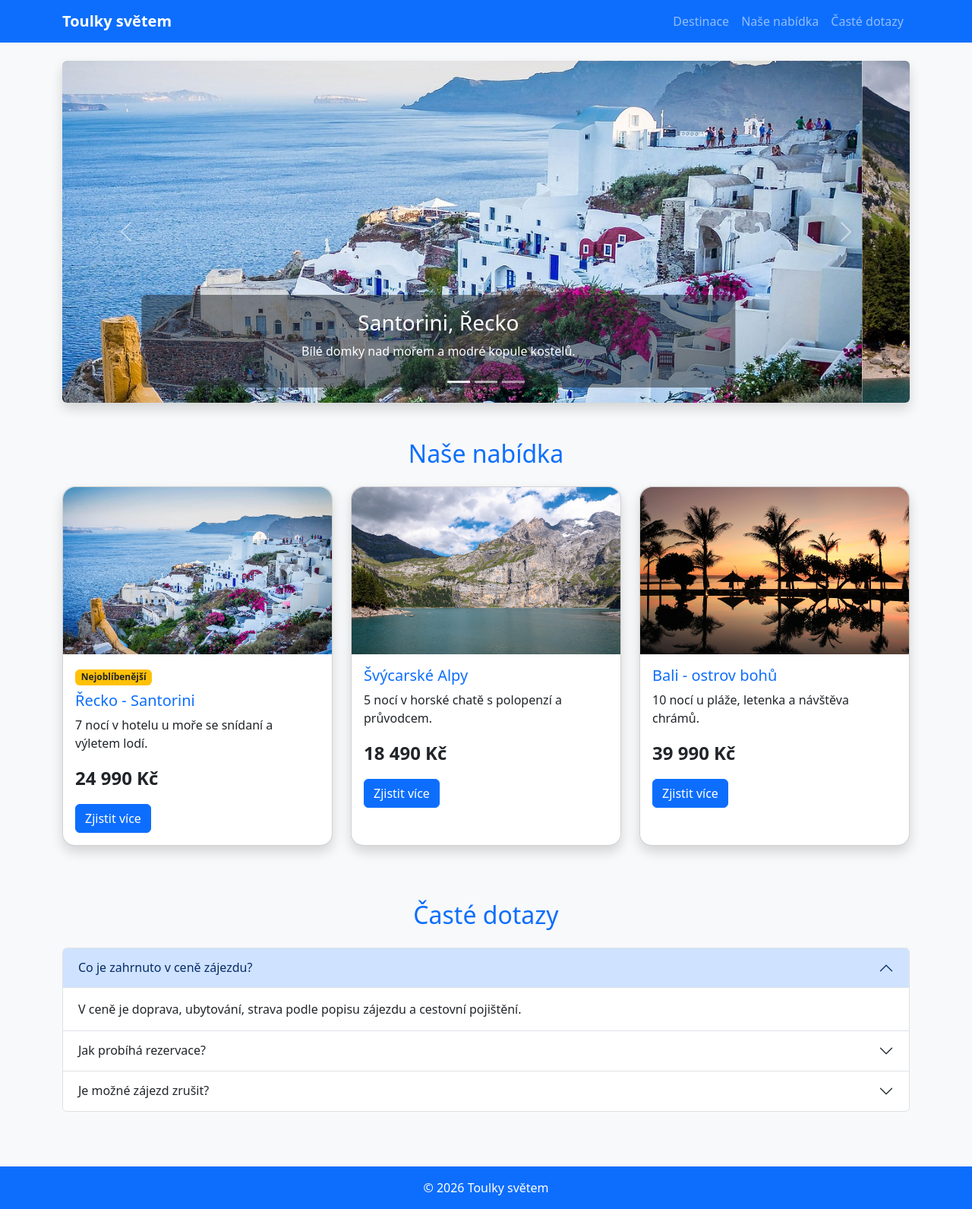
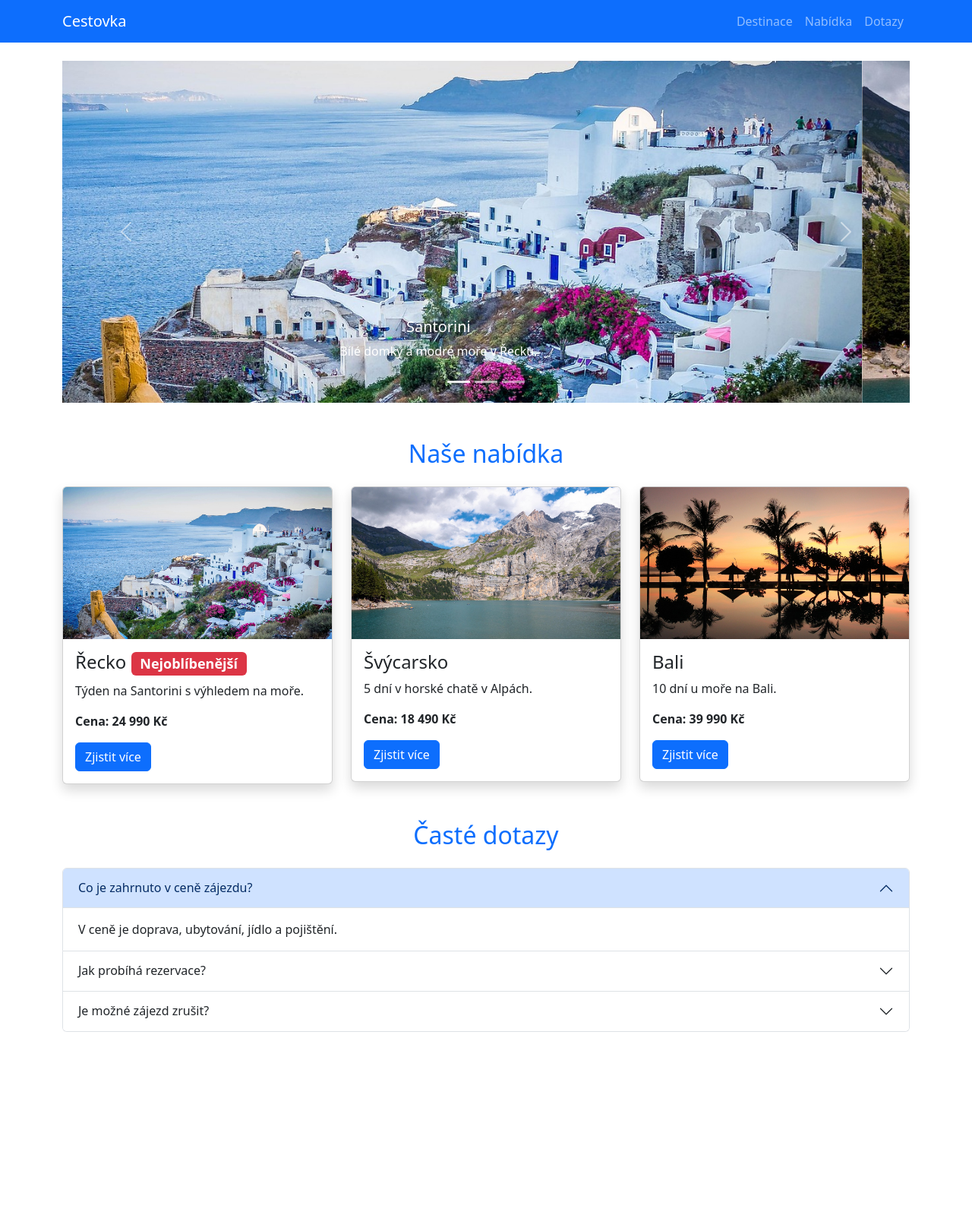
Before and after one commit to kojdad-alt/Skola, a plain HTML site: page index.html in a window 1280 px wide. Shown: the whole page at 76% size. After the commit the page ends 1406 px from the top, so only its background shows below. Drawn offline with nearby package versions, Linux system fonts and the light colour scheme.

Commit message:
Stránka v jednodušším stylu podle školní ukázky
Co-Authored-By: Claude Opus 5.5 <noreply@anthropic.com>

```diff
--- a/index.html
+++ b/index.html
@@ -1,162 +1,158 @@
-<!doctype html>
+<!DOCTYPE html>
 <html lang="cs">
 <head>
-  <meta charset="utf-8">
-  <meta name="viewport" content="width=device-width, initial-scale=1">
-  <title>Toulky světem - cestovní kancelář</title>
-  <link href="https://cdn.jsdelivr.net/npm/bootstrap@5.3.3/dist/css/bootstrap.min.css" rel="stylesheet">
+    <meta charset="UTF-8">
+    <meta name="viewport" content="width=device-width, initial-scale=1.0">
+    <title>Cestovní kancelář</title>
+    <link href="https://cdn.jsdelivr.net/npm/bootstrap@5.3.8/dist/css/bootstrap.min.css" rel="stylesheet" integrity="sha384-sRIl4kxILFvY47J16cr9ZwB07vP4J8+LH7qKQnuqkuIAvNWLzeN8tE5YBujZqJLB" crossorigin="anonymous">
     <style>
         .carousel-item img {
             height: 450px;
             object-fit: cover;
         }
         .card-img-top {
-      height: 220px;
+            height: 200px;
             object-fit: cover;
         }
     </style>
 </head>
-<body class="bg-light">
-
-  <nav class="navbar navbar-expand-lg navbar-dark bg-primary">
+<body>
+    <nav class="navbar navbar-expand navbar-dark bg-primary">
         <div class="container">
-      <a class="navbar-brand fw-bold" href="#">Toulky světem</a>
-      <button class="navbar-toggler" type="button" data-bs-toggle="collapse" data-bs-target="#menu">
-        <span class="navbar-toggler-icon"></span>
-      </button>
-      <div class="collapse navbar-collapse" id="menu">
-        <ul class="navbar-nav ms-auto">
-          <li class="nav-item"><a class="nav-link" href="#destinace">Destinace</a></li>
-          <li class="nav-item"><a class="nav-link" href="#nabidka">Naše nabídka</a></li>
-          <li class="nav-item"><a class="nav-link" href="#dotazy">Časté dotazy</a></li>
+            <a class="navbar-brand" href="#">Cestovka</a>
+            <ul class="navbar-nav">
+                <li class="nav-item">
+                    <a class="nav-link" href="#carousel-destinace">Destinace</a>
+                </li>
+                <li class="nav-item">
+                    <a class="nav-link" href="#nabidka">Nabídka</a>
+                </li>
+                <li class="nav-item">
+                    <a class="nav-link" href="#dotazy">Dotazy</a>
+                </li>
             </ul>
-      </div>
         </div>
     </nav>
 
-  <div class="container py-4">
-
-    <div id="destinace" class="carousel slide mb-5 shadow rounded overflow-hidden" data-bs-ride="carousel">
+    <div class="container mt-4">
+        <div class="carousel slide" id="carousel-destinace" data-bs-ride="carousel">
             <div class="carousel-indicators">
-        <button type="button" data-bs-target="#destinace" data-bs-slide-to="0" class="active"></button>
-        <button type="button" data-bs-target="#destinace" data-bs-slide-to="1"></button>
-        <button type="button" data-bs-target="#destinace" data-bs-slide-to="2"></button>
+                <button type="button" data-bs-target="#carousel-destinace" data-bs-slide-to="0" class="active"></button>
+                <button type="button" data-bs-target="#carousel-destinace" data-bs-slide-to="1"></button>
+                <button type="button" data-bs-target="#carousel-destinace" data-bs-slide-to="2"></button>
             </div>
             <div class="carousel-inner">
                 <div class="carousel-item active">
                     <img src="obrazky/santorini.jpg" class="d-block w-100" alt="Santorini">
-          <div class="carousel-caption bg-dark bg-opacity-50 rounded">
-            <h3>Santorini, Řecko</h3>
-            <p>Bílé domky nad mořem a modré kopule kostelů.</p>
+                    <div class="carousel-caption">
+                        <h5>Santorini</h5>
+                        <p>Bílé domky a modré moře v Řecku.</p>
                     </div>
                 </div>
+
                 <div class="carousel-item">
-          <img src="obrazky/alpy.jpg" class="d-block w-100" alt="Švýcarské Alpy">
-          <div class="carousel-caption bg-dark bg-opacity-50 rounded">
-            <h3>Švýcarské Alpy</h3>
-            <p>Zasněžené štíty, horská jezera a krásné túry.</p>
+                    <img src="obrazky/alpy.jpg" class="d-block w-100" alt="Alpy">
+                    <div class="carousel-caption">
+                        <h5>Alpy</h5>
+                        <p>Hory a jezera ve Švýcarsku.</p>
                     </div>
                 </div>
+
                 <div class="carousel-item">
                     <img src="obrazky/bali.jpg" class="d-block w-100" alt="Bali">
-          <div class="carousel-caption bg-dark bg-opacity-50 rounded">
-            <h3>Bali, Indonésie</h3>
-            <p>Palmové pláže, teplé moře a západy slunce.</p>
+                    <div class="carousel-caption">
+                        <h5>Bali</h5>
+                        <p>Pláže a palmy v Indonésii.</p>
                     </div>
                 </div>
             </div>
-      <button class="carousel-control-prev" type="button" data-bs-target="#destinace" data-bs-slide="prev">
+
+            <button class="carousel-control-prev" type="button" data-bs-target="#carousel-destinace" data-bs-slide="prev">
                 <span class="carousel-control-prev-icon"></span>
             </button>
-      <button class="carousel-control-next" type="button" data-bs-target="#destinace" data-bs-slide="next">
+            <button class="carousel-control-next" type="button" data-bs-target="#carousel-destinace" data-bs-slide="next">
                 <span class="carousel-control-next-icon"></span>
             </button>
         </div>
 
-    <h2 id="nabidka" class="text-primary text-center mb-4">Naše nabídka</h2>
-    <div class="row mb-5">
-      <div class="col-lg-4 mb-4">
-        <div class="card h-100 shadow rounded-4">
-          <img src="obrazky/santorini.jpg" class="card-img-top rounded-top-4" alt="Santorini">
+        <h2 class="text-primary text-center mt-5 mb-4" id="nabidka">Naše nabídka</h2>
+        <div class="row">
+            <div class="col-md-4 mb-4">
+                <div class="card shadow rounded">
+                    <img src="obrazky/santorini.jpg" class="card-img-top" alt="Santorini">
                     <div class="card-body">
-            <span class="badge bg-warning text-dark mb-2">Nejoblíbenější</span>
-            <h5 class="card-title text-primary">Řecko - Santorini</h5>
-            <p class="card-text">7 nocí v hotelu u moře se snídaní a výletem lodí.</p>
-            <p class="fs-4 fw-bold">24 990 Kč</p>
+                        <h4 class="card-title">Řecko <span class="badge bg-danger">Nejoblíbenější</span></h4>
+                        <p class="card-text">Týden na Santorini s výhledem na moře.</p>
+                        <p class="fw-bold">Cena: 24 990 Kč</p>
                         <a href="#dotazy" class="btn btn-primary">Zjistit více</a>
                     </div>
                 </div>
             </div>
-      <div class="col-lg-4 mb-4">
-        <div class="card h-100 shadow rounded-4">
-          <img src="obrazky/alpy.jpg" class="card-img-top rounded-top-4" alt="Švýcarské Alpy">
+            <div class="col-md-4 mb-4">
+                <div class="card shadow rounded">
+                    <img src="obrazky/alpy.jpg" class="card-img-top" alt="Alpy">
                     <div class="card-body">
-            <h5 class="card-title text-primary">Švýcarské Alpy</h5>
-            <p class="card-text">5 nocí v horské chatě s polopenzí a průvodcem.</p>
-            <p class="fs-4 fw-bold">18 490 Kč</p>
+                        <h4 class="card-title">Švýcarsko</h4>
+                        <p class="card-text">5 dní v horské chatě v Alpách.</p>
+                        <p class="fw-bold">Cena: 18 490 Kč</p>
                         <a href="#dotazy" class="btn btn-primary">Zjistit více</a>
                     </div>
                 </div>
             </div>
-      <div class="col-lg-4 mb-4">
-        <div class="card h-100 shadow rounded-4">
-          <img src="obrazky/bali.jpg" class="card-img-top rounded-top-4" alt="Bali">
+            <div class="col-md-4 mb-4">
+                <div class="card shadow rounded">
+                    <img src="obrazky/bali.jpg" class="card-img-top" alt="Bali">
                     <div class="card-body">
-            <h5 class="card-title text-primary">Bali - ostrov bohů</h5>
-            <p class="card-text">10 nocí u pláže, letenka a návštěva chrámů.</p>
-            <p class="fs-4 fw-bold">39 990 Kč</p>
+                        <h4 class="card-title">Bali</h4>
+                        <p class="card-text">10 dní u moře na Bali.</p>
+                        <p class="fw-bold">Cena: 39 990 Kč</p>
                         <a href="#dotazy" class="btn btn-primary">Zjistit více</a>
                     </div>
                 </div>
             </div>
         </div>
 
-    <h2 id="dotazy" class="text-primary text-center mb-4">Časté dotazy</h2>
-    <div class="accordion mb-5" id="accordionDotazy">
+        <h2 class="text-primary text-center mt-4 mb-4" id="dotazy">Časté dotazy</h2>
+        <div class="accordion mb-5" id="harmonika">
             <div class="accordion-item">
                 <h2 class="accordion-header">
-          <button class="accordion-button" type="button" data-bs-toggle="collapse" data-bs-target="#dotaz1">
+                    <button class="accordion-button" type="button" data-bs-toggle="collapse" data-bs-target="#otazka-1">
                         Co je zahrnuto v ceně zájezdu?
                     </button>
                 </h2>
-        <div id="dotaz1" class="accordion-collapse collapse show" data-bs-parent="#accordionDotazy">
+                <div id="otazka-1" class="accordion-collapse collapse show" data-bs-parent="#harmonika">
                     <div class="accordion-body">
-            V ceně je doprava, ubytování, strava podle popisu zájezdu a cestovní pojištění.
+                        V ceně je doprava, ubytování, jídlo a pojištění.
                     </div>
                 </div>
             </div>
             <div class="accordion-item">
                 <h2 class="accordion-header">
-          <button class="accordion-button collapsed" type="button" data-bs-toggle="collapse" data-bs-target="#dotaz2">
+                    <button class="accordion-button collapsed" type="button" data-bs-toggle="collapse" data-bs-target="#otazka-2">
                         Jak probíhá rezervace?
                     </button>
                 </h2>
-        <div id="dotaz2" class="accordion-collapse collapse" data-bs-parent="#accordionDotazy">
+                <div id="otazka-2" class="accordion-collapse collapse" data-bs-parent="#harmonika">
                     <div class="accordion-body">
-            Vyberete si zájezd, vyplníte formulář a do 24 hodin vám pošleme potvrzení.
+                        Vyberete si zájezd, vyplníte formulář a my vám pošleme potvrzení.
                     </div>
                 </div>
             </div>
             <div class="accordion-item">
                 <h2 class="accordion-header">
-          <button class="accordion-button collapsed" type="button" data-bs-toggle="collapse" data-bs-target="#dotaz3">
+                    <button class="accordion-button collapsed" type="button" data-bs-toggle="collapse" data-bs-target="#otazka-3">
                         Je možné zájezd zrušit?
                     </button>
                 </h2>
-        <div id="dotaz3" class="accordion-collapse collapse" data-bs-parent="#accordionDotazy">
+                <div id="otazka-3" class="accordion-collapse collapse" data-bs-parent="#harmonika">
                     <div class="accordion-body">
-            Ano, zájezd můžete zrušit. Storno poplatek závisí na tom, kolik dní zbývá do odjezdu.
+                        Ano, ale čím později zájezd zrušíte, tím větší je storno poplatek.
+                    </div>
                 </div>
             </div>
         </div>
     </div>
 
-  </div>
-
-  <footer class="bg-primary text-white text-center py-3">
-    © 2026 Toulky světem
-  </footer>
-
-  <script src="https://cdn.jsdelivr.net/npm/bootstrap@5.3.3/dist/js/bootstrap.bundle.min.js"></script>
+    <script src="https://cdn.jsdelivr.net/npm/bootstrap@5.3.8/dist/js/bootstrap.bundle.min.js" integrity="sha384-FKyoEForCGlyvwx9Hj09JcYn3nv7wiPVlz7YYwJrWVcXK/BmnVDxM+D2scQbITxI" crossorigin="anonymous"></script>
 </body>
 </html>
```
Lines whose indentation alone changed are shown as unchanged.
